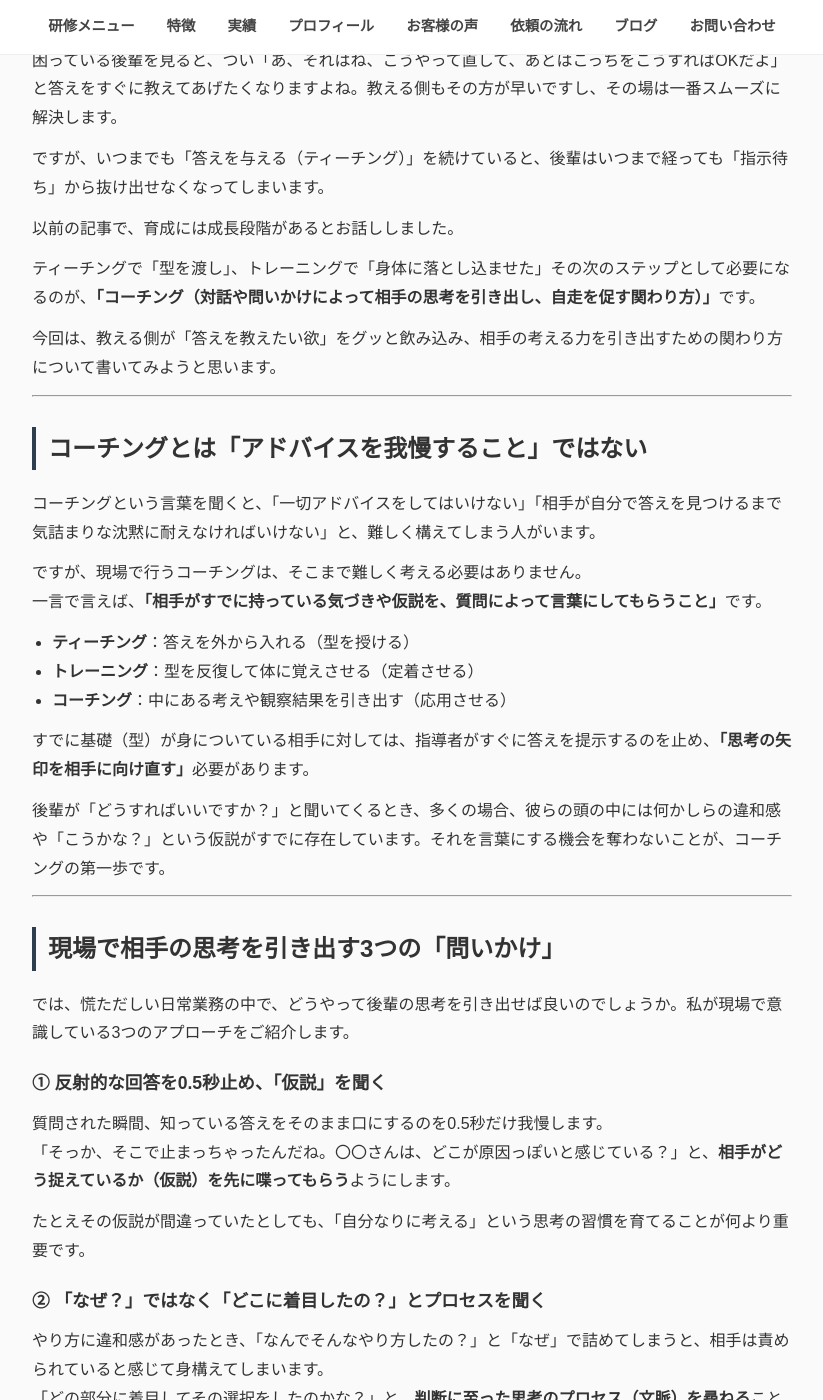
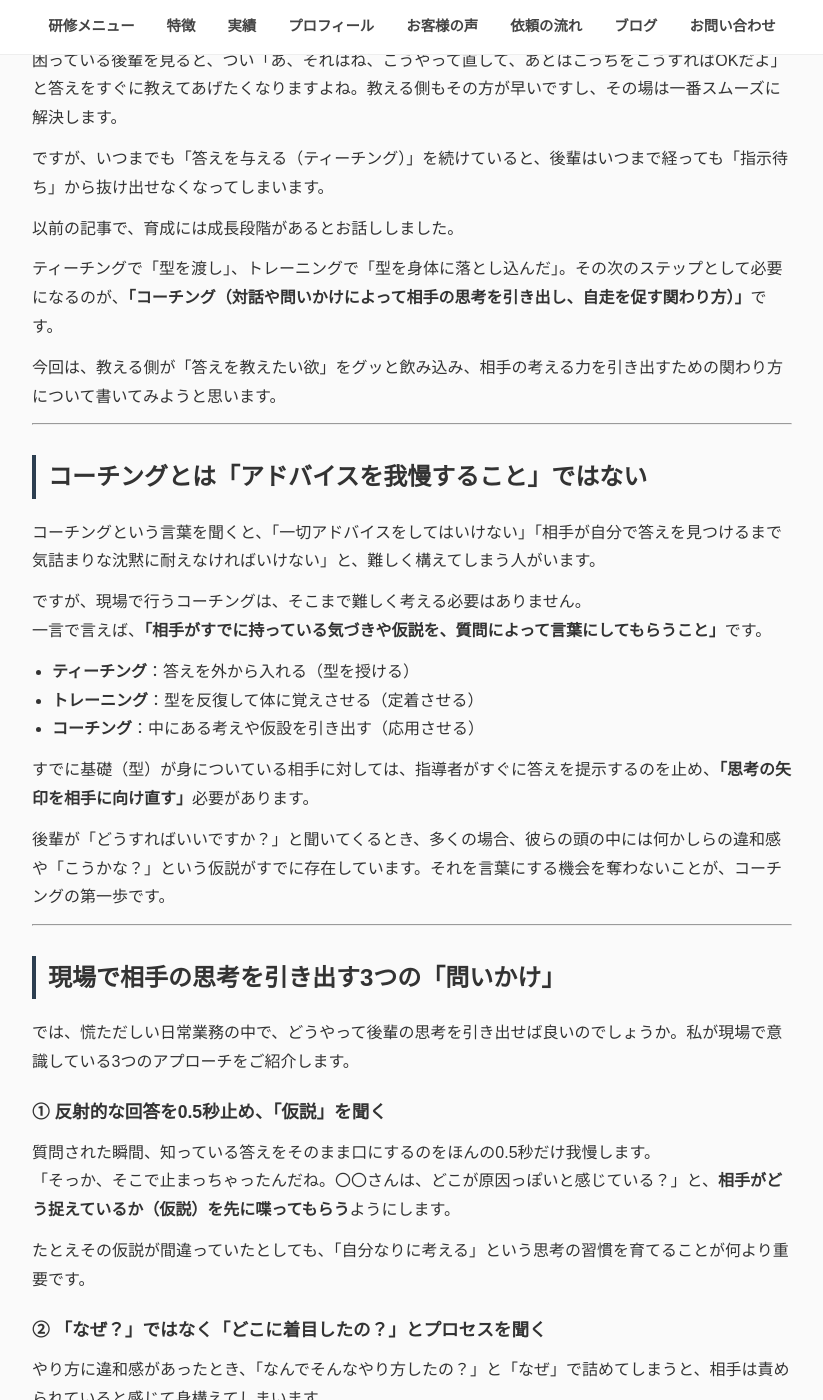
Before and after one commit to heso710soul-ctrl/kawano-training-profile, a Jekyll site: the page built from _posts/2026-08-27-コーチング.md, in a window 1280 px wide and 1400 px high, scrolled down 353 px. Shown: the whole window, without its empty margins (228-1051 px from the left). Built offline with Jekyll 4.4.1, drawn with Linux system fonts in a browser that asks for light colours; some of the changed text lies outside the part shown.

Commit message:
Update 2026-08-27-コーチング.md

```diff
--- a/_posts/2026-08-27-コーチング.md
+++ b/_posts/2026-08-27-コーチング.md
@@ -18,7 +18,7 @@
 
 以前の記事で、育成には成長段階があるとお話ししました。
 
-ティーチングで「型を渡し」、トレーニングで「身体に落とし込ませた」その次のステップとして必要になるのが、**「コーチング（対話や問いかけによって相手の思考を引き出し、自走を促す関わり方）」**です。
+ティーチングで「型を渡し」、トレーニングで「型を身体に落とし込んだ」。その次のステップとして必要になるのが、**「コーチング（対話や問いかけによって相手の思考を引き出し、自走を促す関わり方）」**です。
 
 今回は、教える側が「答えを教えたい欲」をグッと飲み込み、相手の考える力を引き出すための関わり方について書いてみようと思います。
 
@@ -33,7 +33,7 @@
 
 - **ティーチング**：答えを外から入れる（型を授ける）
 - **トレーニング**：型を反復して体に覚えさせる（定着させる）
-- **コーチング**：中にある考えや観察結果を引き出す（応用させる）
+- **コーチング**：中にある考えや仮設を引き出す（応用させる）
 
 すでに基礎（型）が身についている相手に対しては、指導者がすぐに答えを提示するのを止め、**「思考の矢印を相手に向け直す」**必要があります。
 
@@ -46,7 +46,7 @@
 では、慌ただしい日常業務の中で、どうやって後輩の思考を引き出せば良いのでしょうか。私が現場で意識している3つのアプローチをご紹介します。
 
 ### ① 反射的な回答を0.5秒止め、「仮説」を聞く
-質問された瞬間、知っている答えをそのまま口にするのを0.5秒だけ我慢します。
+質問された瞬間、知っている答えをそのまま口にするのをほんの0.5秒だけ我慢します。
 「そっか、そこで止まっちゃったんだね。〇〇さんは、どこが原因っぽいと感じている？」と、**相手がどう捉えているか（仮説）を先に喋ってもらう**ようにします。
 
 たとえその仮説が間違っていたとしても、「自分なりに考える」という思考の習慣を育てることが何より重要です。
@@ -56,7 +56,7 @@
 「どの部分に着目してその選択をしたのかな？」と、**判断に至った思考のプロセス（文脈）を尋ねる**ことで、相手も安心して「実は〇〇だと思ったからで…」と本音を話しやすくなります。
 
 ### ③ 改善策の主語を「本人」にして委ねる
-トラブルやミスが起きたとき、怒ったり正解を押し付けたりしても成長には繋がりません。
+トラブルやミスが起きたとき、ただ怒ったり正解を押し付けたりするだけでは、次に同じ状況に直面したときの判断力は育ちにくいものです。
 「次から同じミスを防ぐために、どんな工夫やルールが作れると思う？」と、**対策を考える主語を相手に手渡す**ことで、「自分で決めたことだからやろう」という当事者意識が芽生えます。
 
 ---
```
